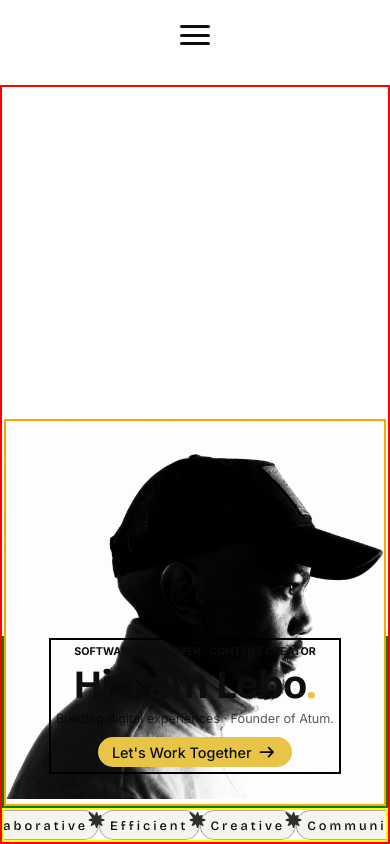
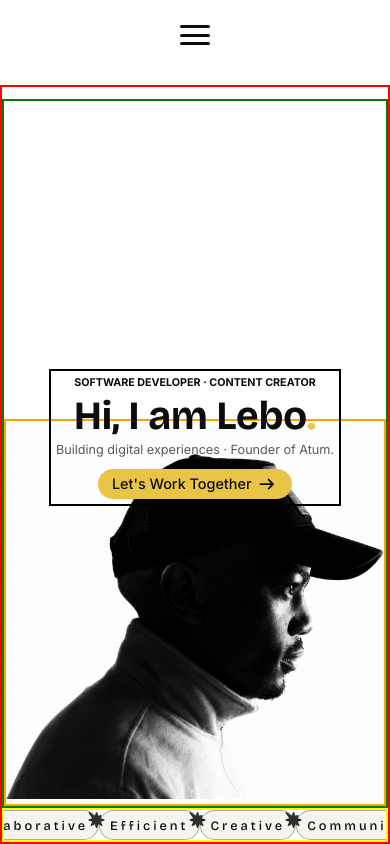
Before and after one commit to Lebo-Madikane/lebo-madikane, a Next.js app: page / in a window 390 px wide. Shown: the top 844 px of the page. Built offline with nearby package versions, Linux system fonts and the light colour scheme.

Commit message:
responsive design attributes marqueeTrack

```diff
--- a/src/components/Hero/Hero.module.scss
+++ b/src/components/Hero/Hero.module.scss
@@ -31,12 +31,11 @@
     align-items: flex-end;
     flex-wrap: wrap;
     line-height: 1.3;
-    border: 2px solid green;
 
     @include mobile {
         position: relative;
         width: 100%;
-        height: fit-content;
+        border: 2px solid green;
     }
 
     .text {
@@ -89,7 +88,6 @@
             text-align: center;
             position: relative;
             left: 0;
-            bottom: 350;
             margin-bottom: 2rem;
             border: 2px solid #000000;
         }
```
